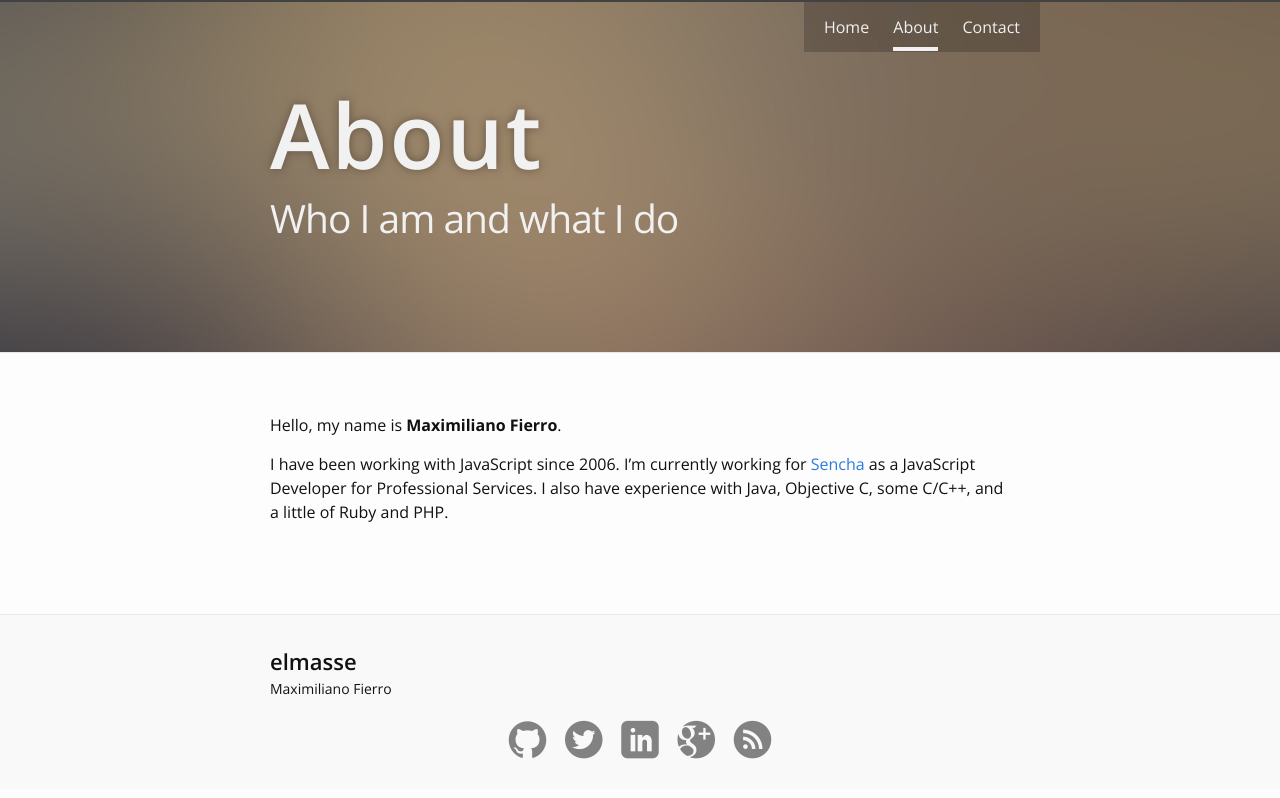
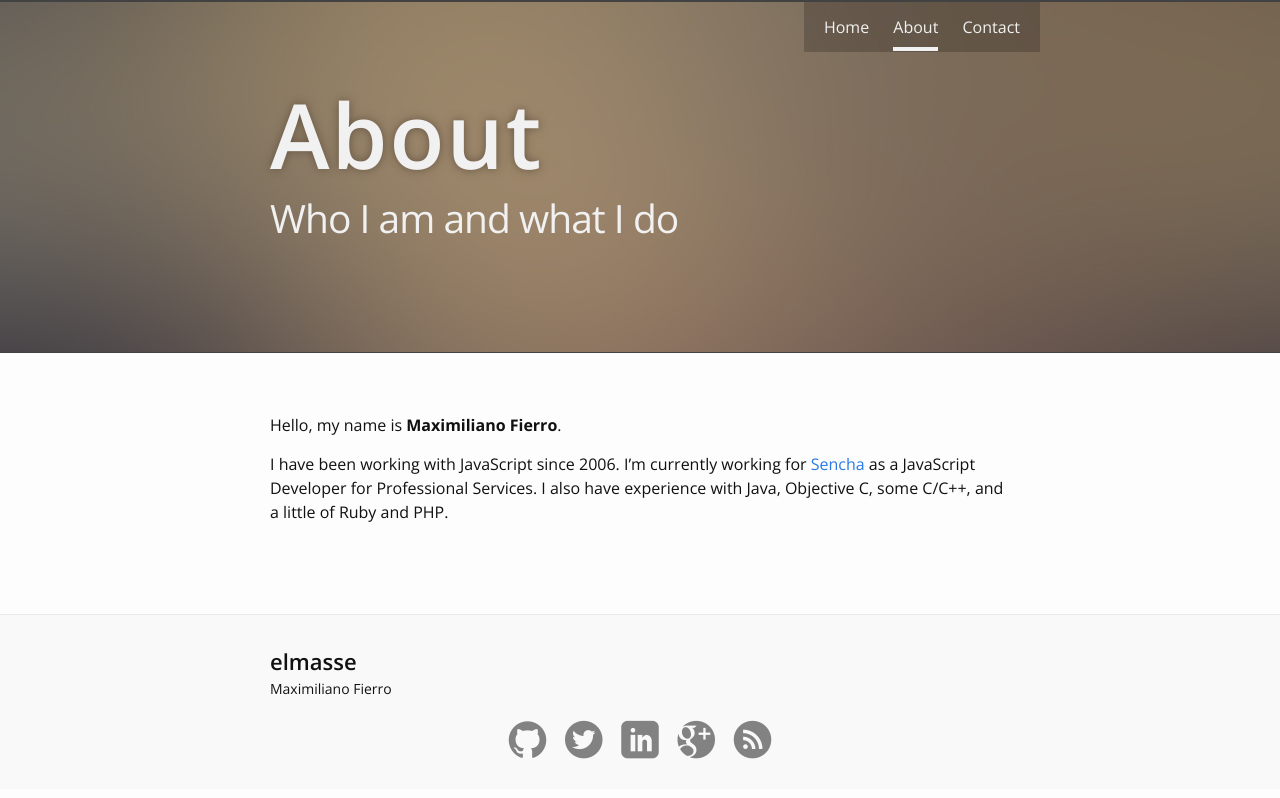
Before and after one commit to elmasse/elmasse.io, a Jekyll site: the page built from about.md, in a window 1280 px wide. Shown: the top 798 px of the page. Built offline with Jekyll 4.4.1, drawn with Linux system fonts in a browser that asks for light colours; Markdown is read by kramdown in place of the engine named in the settings.

Commit message:
use dark color on header border bottom

```diff
--- a/_sass/_layout.scss
+++ b/_sass/_layout.scss
@@ -3,7 +3,7 @@
  */
 .site-header {
     border-top: 2px solid $grey-color-dark;
-    border-bottom: 1px solid $grey-color-light;
+    border-bottom: 1px solid $grey-color-dark;
     min-height: 56px;
 
     height: $header-height;
```
